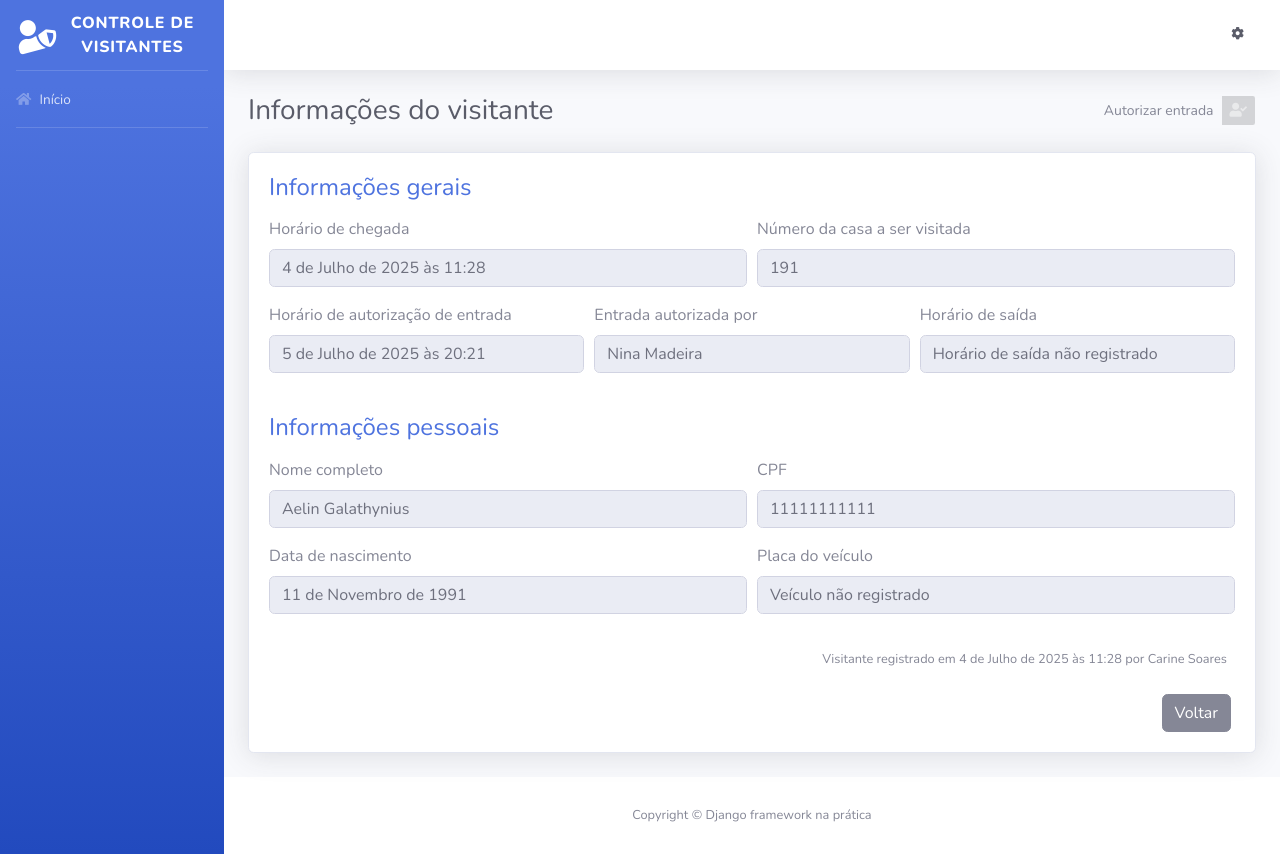
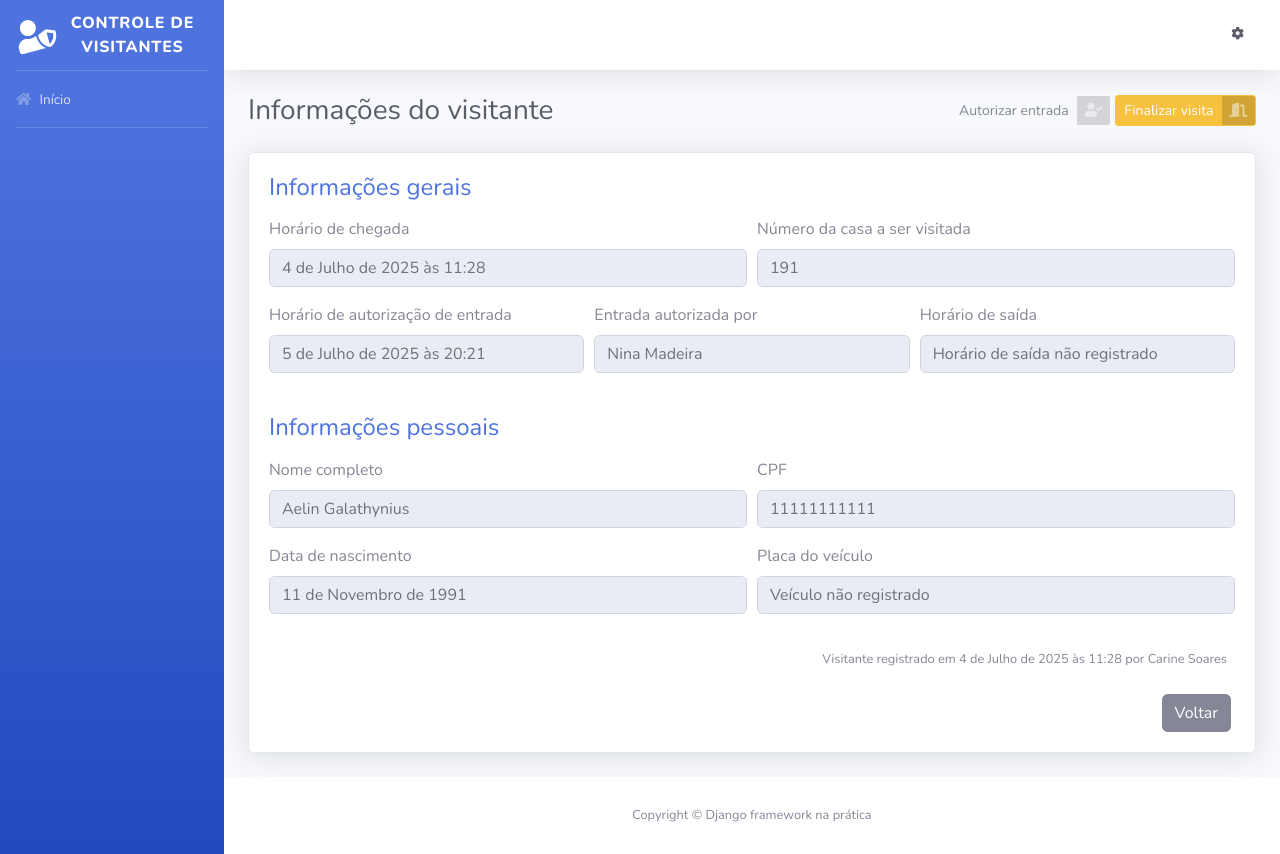
Before and after one commit to CarineMS/django-controle-visitantes, a Django app: page /visitantes/1 in a window 1280 px wide. Run offline with Django 5.2, Linux system fonts and the light colour scheme; data comes from the database, SQL or seed files in the repository; some libraries are stand-ins or nearby versions.

Commit message:
:sparkles: Criando função, modal e renderizando url de 'finalizar visita'

```diff
--- a/controle_visitantes/urls.py
+++ b/controle_visitantes/urls.py
@@ -3,7 +3,7 @@ from django.urls import path
 
 from usuarios.views import index
 from visitantes.views import (
-    registrar_visitante, informacoes_visitante
+    registrar_visitante, informacoes_visitante, finalizar_visita
 )
 
 urlpatterns = [
@@ -25,5 +25,11 @@ urlpatterns = [
         "visitantes/<int:id>",
         informacoes_visitante,
         name="informacoes_visitante"
+    ),
+
+    path(
+        "visitantes/<int:id>/finalizar-visita/",
+        finalizar_visita,
+        name="finalizar_visita"
     )
 ]
--- a/templates/informacoes_visitante.html
+++ b/templates/informacoes_visitante.html
@@ -15,6 +15,15 @@
                     <i class="fas fa-user-check"></i>
                 </span>
             </a>
+
+            <a href="#" class="btn btn-warning btn-icon-split btn-sm" data-toggle="modal" data-target="#modal2">
+                <span class="text">Finalizar visita</span>
+
+                <span class="icon text-white-50">
+                    <i class="fas fa-door-open"></i>
+                </span>
+            </a>
+
         </div>
     </div>
 
@@ -127,5 +136,37 @@
             </div>
         </div>
     </div>
+    <div class="modal fade" id="modal2" tabindex="-1" role="dialog" aria-labelledby="exampleModalLabel" aria-hidden="true">
+        <div class="modal-dialog" role="document">
+            <div class="modal-content">
+                <div class="modal-header">
+                    <h5 class="modal-title" id="exampleModalLabel">Finalizar visita</h5>
+
+                    <button type="button" class="close" data-dismiss="modal" aria-label="Close">
+                        <span aria-hidden="true">&times;</span>
+                    </button>
+                </div>
+
+                <div class="modal-body">
+                    <div class="modal-body">
+                        <h5 class="mb-3">
+                            Realmente deseja encerrar a visita?
+                        </h5>
+
+                        <form method="post" action="{% url 'finalizar_visita' id=visitante.id %}">
+                            {% csrf_token %}
+
+                            <input hidden>
+
+                            <div class="modal-footer">
+                                <button type="button" class="btn btn-secondary" data-dismiss="modal">Cancelar</button>
+                                <button type="submit" class="btn btn-primary">Finalizar visita</button>
+                            </div>
+                        </form>
+                    </div>
+                </div>
+            </div>
+        </div>
+    </div>
 </div>
 {% endblock %}
--- a/visitantes/views.py
+++ b/visitantes/views.py
@@ -73,3 +73,23 @@ def informacoes_visitante(request, id):
     }
 
     return render(request, "informacoes_visitante.html", context)
+
+def finalizar_visita(request, id):
+
+    if request.method == "POST":
+        visitante = get_object_or_404(
+            visitante,
+            id=id
+        )
+
+        visitante.status = "FINALIZADO"
+        visitante.horario_saida = timezone.now()
+
+        visitante.save()
+
+        messages.success(
+            request,
+            "Visita finalizada com sucesso"
+        )
+
+        return redirect("index")
```
